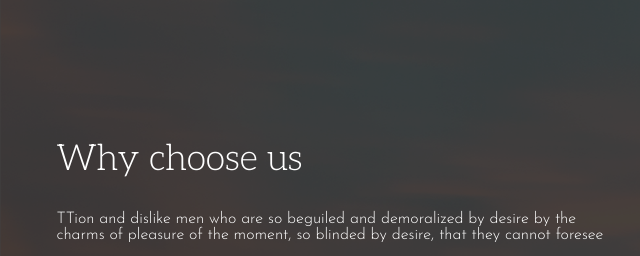
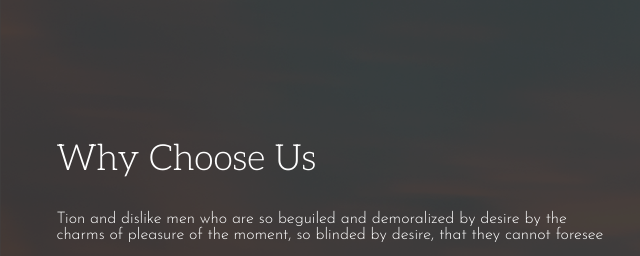
Before and after one commit to Supanee-patsa/14-Test-Skills, a plain HTML site: page index.html in a window 1280 px wide. Shown: the part 1080-1336 px from the top of the page, 1-641 px from the left. Drawn offline with Linux system fonts and the light colour scheme.

Commit message:
add index.html

```diff
--- a/index.html
+++ b/index.html
@@ -57,8 +57,8 @@
 		<img src="images/sunsetview.png" alt="Picture of a city sunset view" class="info-background">
 		<div class="info">
 			<div class="info__left">
-				<h1 class="heading-text">Why choose us</h1>
-				<p class="bread-text">TTion and dislike men who are so beguiled and demoralized by desire by the charms of pleasure of the moment, so blinded by desire, that they cannot foresee</p>
+				<h1 class="heading-text">Why Choose Us</h1>
+				<p class="bread-text">Tion and dislike men who are so beguiled and demoralized by desire by the charms of pleasure of the moment, so blinded by desire, that they cannot foresee</p>
                 <p class="bread-text">Ddislike men who are so beguiled and demoralized by the charms of pleasure of the moment, so blinded by desire, that.</p>
 				<div>
 					<button class="btn__main">EXPLORE PLACES</button>
```
